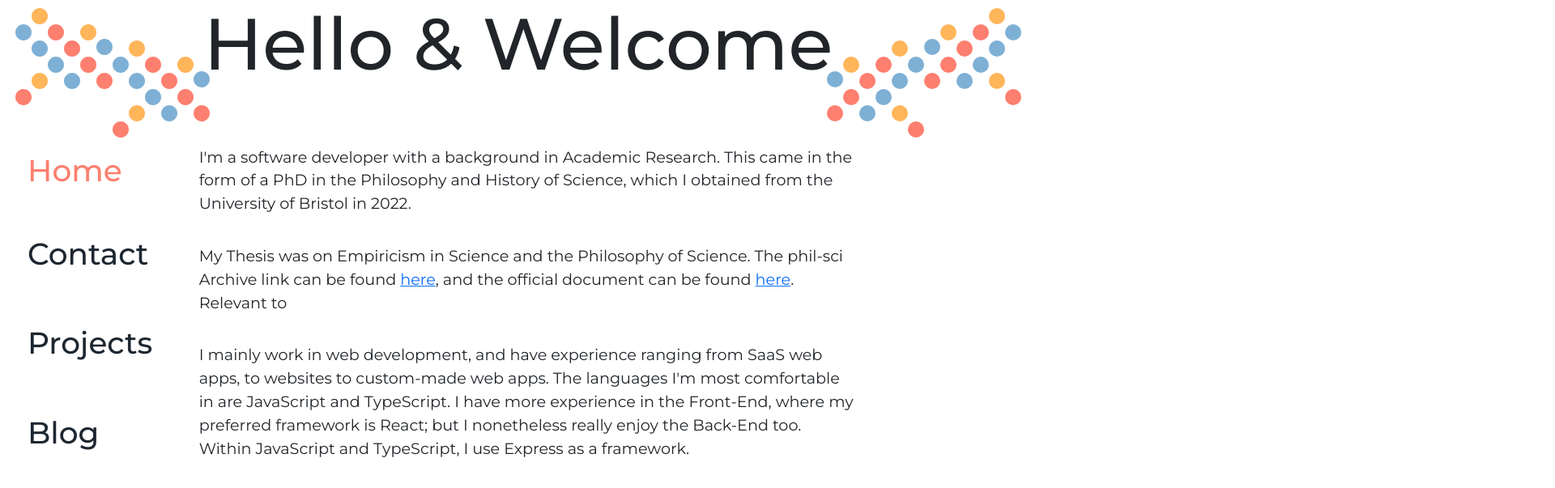
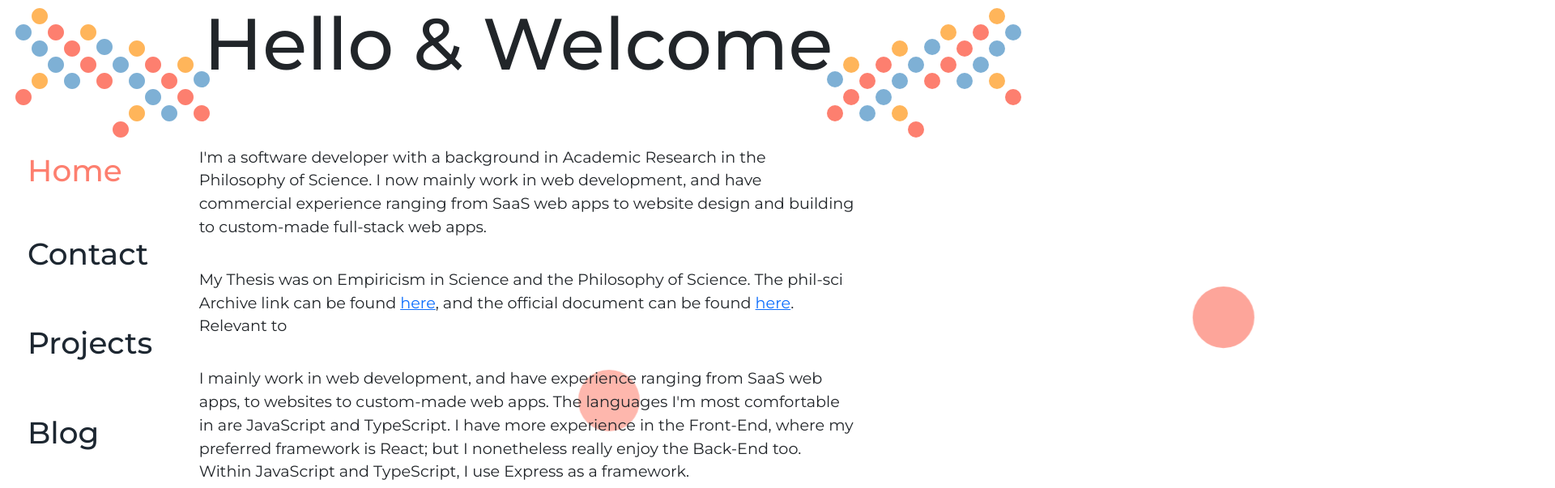
Before and after one commit to DavidJDallas/site, a React (Create React App) app: page / in a window 1280 px wide. Shown: the top 603 px of the page at 81% size, 1920 px wide, since content can reach past the window. Built offline with nearby package versions, Linux system fonts and the light colour scheme.

Commit message:
animation bits added

```diff
--- a/src/App.css
+++ b/src/App.css
@@ -1,16 +1,34 @@
-/* .background-container{
-  display: flex;
+.background-container::before {
+  content: "";
+  position: absolute;
+  top: 0;
+  left: 0;
+  width: 100%;
+  height: 100%;
   background-image: url('./SVGS/Ellipse2.svg');
   background-repeat: no-repeat;
-  background-size: cover;
-  transition: background-image 0.5s ease-in;
-
+  background-size: contain;
+  animation: moveAround 10s cubic-bezier(0.68, -0.55, 0.27, 1.55) 2s;
+  z-index: -1; /* Set a lower z-index for the background */
 }
 
-.page1{
-  background-image: url('./SVGS/Ellipse.svg');
+@keyframes moveAround {
+  0%, 100% {
+    transform: translate(0, 0);
+  }
+  25% {
+    transform: translate(50%, 50%);
+  }
+  50% {
+    transform: translate(100%, 0);
+  }
+  75% {
+    transform: translate(50%, -50%);
+  }
 }
 
-.page2{
-  background-image: url('./SVGS/Ellipse.svg');
-} */
+/* Adding hover effect for the background image */
+.background-container:hover::before {
+  opacity: 0.7;
+  transform: scale(0.9); /* Add a subtle scale effect on hover */
+}
--- a/src/App.js
+++ b/src/App.js
@@ -53,56 +53,31 @@ if(isMobile)
   </>)
 
   return (
-    <>
-    <div className={`background-container`}>
-
-
-    <Container fluid style={{ height: '100vh', padding: 0, }}>
-     <Row>
-     <Header
-     title={title}
-     />
-
-
-
-    </Row>
-      <Row style={{ height: 'auto', marginLeft: '10px',  }}>
-          <Col
-            xs={3}
-            sm={3}
-            m={2}
-            lg={2}
-          >
-            <NavBar
-              setTitle={setTitle}
-            />
-          </Col>
-
-          <Col className='main-column'>
+    <> <div className={`background-container`} style={{ position: 'relative' }}>
+    <Container fluid style={{ height: '100vh', padding: 0 }}>
+      <Row>
+        <Header title={title} />
+      </Row>
+      <Row style={{ height: 'auto', marginLeft: '10px' }}>
+        <Col xs={3} sm={3} m={2} lg={2}>
+          <NavBar setTitle={setTitle} />
+        </Col>
+        <Col className='main-column'>
           <Routes>
-                <Route path ="/" element ={<LandingPage title={title}/>}/>
-                <Route path="/contact" element={<Contact title={title}/>} />
-                <Route path = "/projects" element={<Projects title={title}/>}/>
-                <Route path ="/blog" element={<Blog title={title}/>}/>
+            <Route path='/' element={<LandingPage title={title} />} />
+            <Route path='/contact' element={<Contact title={title} />} />
+            <Route path='/projects' element={<Projects title={title} />} />
+            <Route path='/blog' element={<Blog title={title} />} />
           </Routes>
-          </Col>
-
-          <Col
-          xs={2}
-          >
-
         </Col>
+        <Col xs={2}></Col>
       </Row>
-      <Row
-      className='mt-5'
-      >
-        <Footer/>
+      <Row className='mt-5'>
+        <Footer />
       </Row>
-
     </Container>
 
-   </div>
-
+  </div>
     </>
   );
 }
--- a/src/LandingPage/LandingPage.jsx
+++ b/src/LandingPage/LandingPage.jsx
@@ -1,17 +1,42 @@
 import {Row, Col, Image} from 'react-bootstrap';
 import './LandingPage.css'
+import {useState} from 'react';
 
 const LandingPage = () => {
+
+  const [shortVersion, setShortVersion] = useState(true)
+  if(shortVersion){
+    return(
+      <>
+      <p className='main-body'>I'm a software developer with a background in Academic Research in the Philosophy of Science. I now mainly work in web development, and have commercial experience ranging from SaaS web apps to website design and building to custom-made full-stack web apps.
+             </p>
+             <p className='main-body'>
+            My Thesis was on Empiricism in Science and the Philosophy of Science. The phil-sci Archive link can be found <a href="http://philsci-archive.pitt.edu/21458/" target="_blank">here</a>, and the official document can be found <a href="https://research-information.bris.ac.uk/en/studentTheses/empiricism-in-the-philosophy-of-science" target="_blank">here</a>.
+
+            Relevant to
+
+             </p>
+
+             <p className='main-body'>
+              I mainly work in web development, and have experience ranging from SaaS web apps, to websites to custom-made web apps. The languages I'm most comfortable in are JavaScript and TypeScript. I have more experience in the Front-End, where my preferred framework is React; but I nonetheless really enjoy the Back-End too. Within JavaScript and TypeScript, I use Express as a framework.
+            </p>
+            <p className='main-body'>
+              I'm also familiar with C# and .NET, especially using ASP.NET. Moving forward I'd love to explore more languages. I'm keen to learn a purely functional language (started learning Haskell) and a lower-level language (C/Rust/Zig/Hare) to satisfy my curiosity there.
+            </p>
+      </>
+    )
+  }
+
     return(
         <>
 
           <Row>
 
             <Col className='column-body'>
-            <p className='main-body'>I'm a software developer with a background in Academic Research. This came in the form of a PhD in the Philosophy and History of Science, which I obtained from the University of Bristol in 2022.
+            <p className='main-body'>I'm a software developer with a background in Academic Research in the Philosophy of Science. I now mainly work in web development, and have commercial experience ranging from SaaS web apps to website design and building to custom-made full-stack web apps.
              </p>
              <p className='main-body'>
-            My Thesis was on Empiricism in Science and the Philosophy of Science. The phil-sci Archive link can be found <a href="http://philsci-archive.pitt.edu/21458/">here</a>, and the official document can be found <a href="https://research-information.bris.ac.uk/en/studentTheses/empiricism-in-the-philosophy-of-science">here</a>.
+            My Thesis was on Empiricism in Science and the Philosophy of Science. The phil-sci Archive link can be found <a href="http://philsci-archive.pitt.edu/21458/" target="_blank">here</a>, and the official document can be found <a href="https://research-information.bris.ac.uk/en/studentTheses/empiricism-in-the-philosophy-of-science" target="_blank">here</a>.
 
             Relevant to
 
--- a/src/NavBar/NavBar.css
+++ b/src/NavBar/NavBar.css
@@ -1,21 +1,18 @@
 .contact-Nav{
     display: flex;
     color: whitesmoke;
+    z-index: 3;
 
     margin-left: 10% 30% 0% 30% !important;
 }
 
 .nav-group{
     align-items: center;
+
 }
 
 .side-margin-container{
     padding: 10%;
-
-
-
-
-
 }
 
 .header-title{
--- a/src/Projects/Projects.jsx
+++ b/src/Projects/Projects.jsx
@@ -5,7 +5,7 @@ const Projects = () => {
         <>
 
         <h3>Weather Trend Viewer</h3>
-        <p>This is a full-stack app that allows the user</p>
+        <p>This is a full-stack app that allows the user to view weather trends in any parts of the world via customisable parameters. Built using TypeScript with React for the front-end and C# with ASP.NET for the back-end. The source code can be found <a href="https://github.com/DavidJDallas/historical-weather-visualisation" target="_blank">here </a>for the FE and <a href="https://github.com/DavidJDallas/historical-weather-visualisation-BACKEND" target="_blank">here</a> for the BE.</p>
         </>
     )
 }
```
Also changed, not shown: src/SVGS/Ellipse2.svg.
